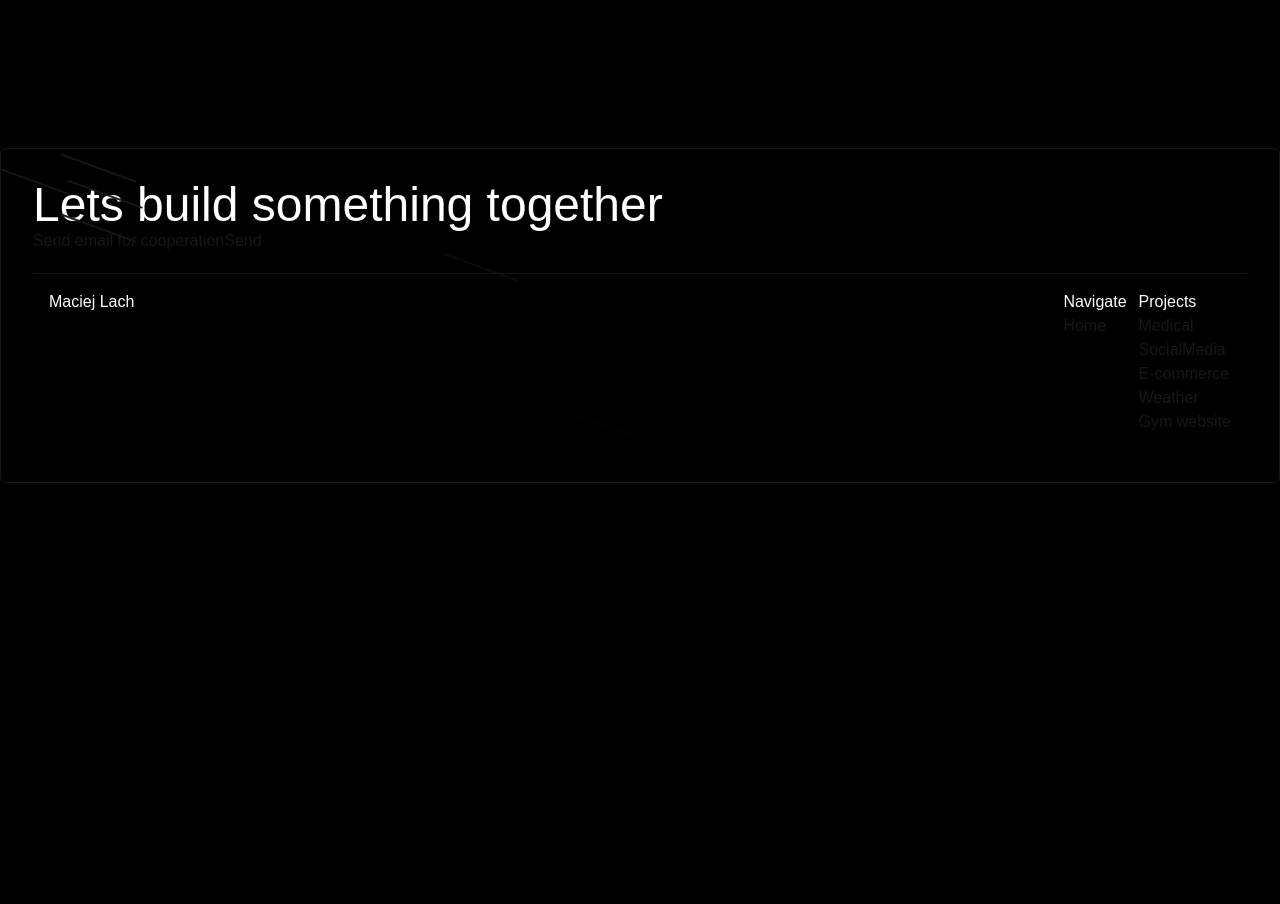
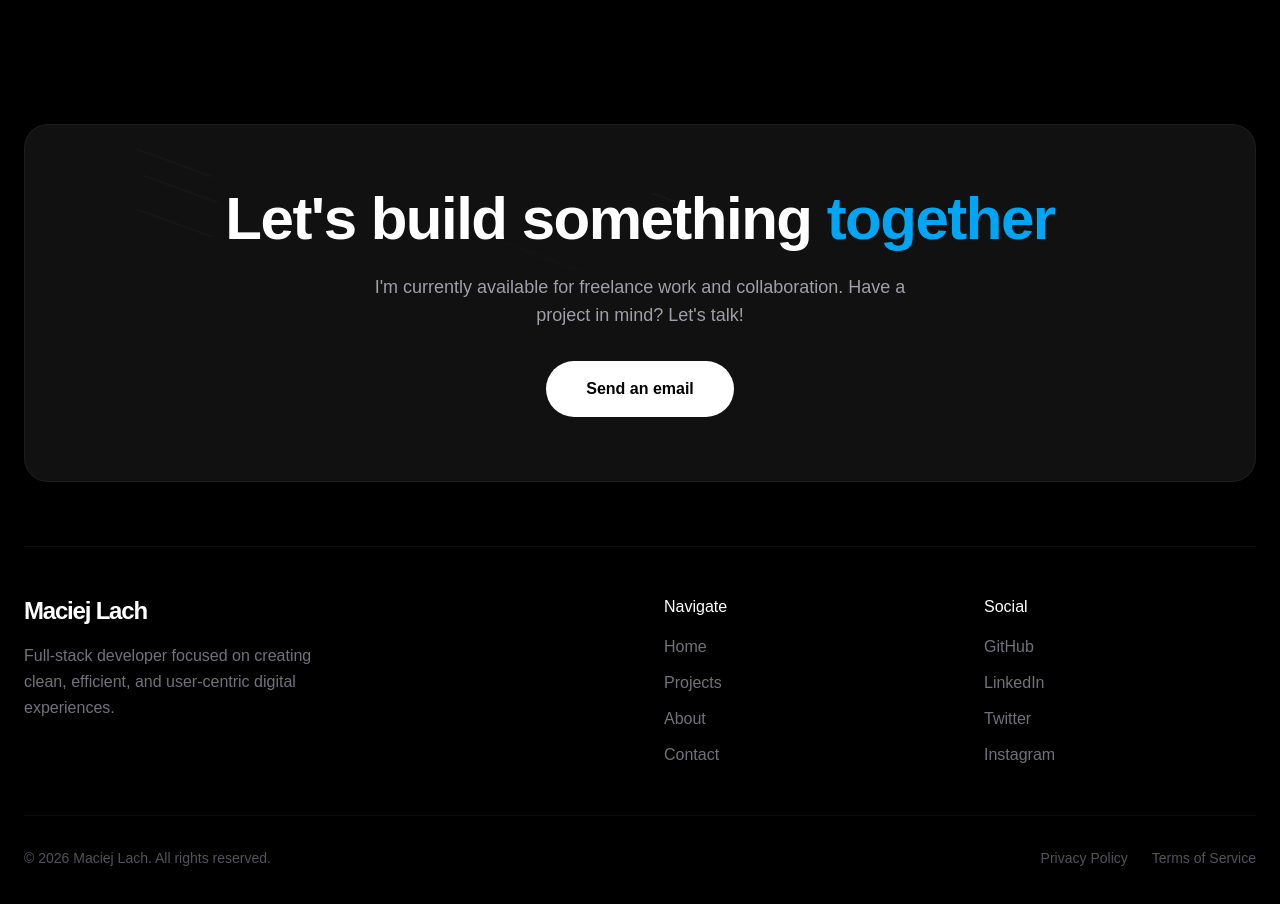
Before and after one commit to Jaro0o0/next_portfolio, a Next.js app: page / in a window 1280 px wide. Shown: the part 2640-3544 px from the top of the page. Before the commit the page ends 3143 px from the top, so only its background shows below. Built offline with nearby package versions, Linux system fonts and the light colour scheme.

Commit message:
update footer

```diff
--- a/src/app/components/Footer/Footer.jsx
+++ b/src/app/components/Footer/Footer.jsx
@@ -1,46 +1,75 @@
+import Link from "next/link";
 import ShootingStar from "../ShootingStars/ShootingStars";
 
 function Footer() {
+    const currentYear = new Date().getFullYear();
+
     return (
-        <>
-            <section className="py-[120px] pb-[20px] px-0 ">
-                <div className="container  mx-auto max-w-7xl  border border-[#171717] rounded-md p-8 relative overflow-hidden">
-                    <ShootingStar/>
-                    {/* TEXT_BOX */}
-                    <div className="mb-5">
-                        <h1 className="text-white text-5xl">Lets build something together</h1>
-                        <span>Send email for cooperation</span>
-                        <button>Send</button>
+        <footer className="pt-24 pb-12 px-4 sm:px-6">
+            <div className="container mx-auto max-w-7xl">
+                {/* CTA_SECTION */}
+                <div className="relative overflow-hidden bg-[#111111] border border-white/5 rounded-3xl p-8 md:p-16 mb-16 text-center">
+                    <ShootingStar />
+                    <div className="relative z-10">
+                        <h2 className="text-4xl md:text-6xl font-bold text-white mb-6 tracking-tight">
+                            Let's build something <span className="text-sky-500">together</span>
+                        </h2>
+                        <p className="text-zinc-400 text-lg mb-8 max-w-xl mx-auto">
+                            I'm currently available for freelance work and collaboration.
+                            Have a project in mind? Let's talk!
+                        </p>
+                        <Link
+                            href="mailto:your-email@example.com"
+                            className="inline-block bg-white text-black px-10 py-4 rounded-full font-semibold hover:bg-zinc-200 transition-all hover:scale-105"
+                        >
+                            Send an email
+                        </Link>
                     </div>
-                    {/* COL_TWO */}
-                    <div className=" border-t border-[#171717]  flex justify-between  p-4">
-                        <h1 className="text-white">Maciej Lach</h1>
-                        {/* NAV */}
-                        <div className="flex gap-3 ">
-                            {/* NAV_ONE */}
-                            <div className="flex flex-col">
-                                <span className="text-white">Navigate</span>
-                                <ul>
-                                    <li>Home</li>
+                </div>
+
+                {/* BOTTOM_SECTION */}
+                <div className="grid grid-cols-1 md:grid-cols-4 gap-12 pt-12 border-t border-white/5">
+                    {/* BRAND_INFO */}
+                    <div className="md:col-span-2">
+                        <h3 className="text-2xl font-bold text-white mb-4 tracking-tighter">Maciej Lach</h3>
+                        <p className="text-zinc-500 max-w-xs leading-relaxed">
+                            Full-stack developer focused on creating clean, efficient, and user-centric digital experiences.
+                        </p>
+                    </div>
+
+                    {/* NAV_LINKS */}
+                    <div>
+                        <h4 className="text-white font-medium mb-4">Navigate</h4>
+                        <ul className="space-y-3 text-zinc-500">
+                            <li><Link href="/" className="hover:text-white transition-colors">Home</Link></li>
+                            <li><Link href="#portfolio" className="hover:text-white transition-colors">Projects</Link></li>
+                            <li><Link href="#about" className="hover:text-white transition-colors">About</Link></li>
+                            <li><Link href="#contact" className="hover:text-white transition-colors">Contact</Link></li>
                         </ul>
                     </div>
-                            {/* NAV_Two */}
-                            <div className="flex flex-col">
-                                <span className="text-white">Projects</span>
-                                <ul>
-                                    <li>Medical</li>
-                                    <li>SocialMedia</li>
-                                    <li>E-commerce</li>
-                                    <li>Weather</li>
-                                    <li>Gym website</li>
+
+                    {/* SOCIAL_LINKS */}
+                    <div>
+                        <h4 className="text-white font-medium mb-4">Social</h4>
+                        <ul className="space-y-3 text-zinc-500">
+                            <li><a href="#" className="hover:text-white transition-colors">GitHub</a></li>
+                            <li><a href="#" className="hover:text-white transition-colors">LinkedIn</a></li>
+                            <li><a href="#" className="hover:text-white transition-colors">Twitter</a></li>
+                            <li><a href="#" className="hover:text-white transition-colors">Instagram</a></li>
                         </ul>
                     </div>
                 </div>
 
+                {/* COPYRIGHT */}
+                <div className="mt-12 pt-8 border-t border-white/5 flex flex-col md:flex-row justify-between items-center gap-4 text-zinc-600 text-sm">
+                    <p>&copy; {currentYear} Maciej Lach. All rights reserved.</p>
+                    <div className="flex gap-6">
+                        <Link href="/privacy" className="hover:text-white transition-colors">Privacy Policy</Link>
+                        <Link href="/terms" className="hover:text-white transition-colors">Terms of Service</Link>
                     </div>
                 </div>
-            </section>
-        </>
+            </div>
+        </footer>
      );
 }
 
```
Lines whose indentation alone changed are shown as unchanged.
